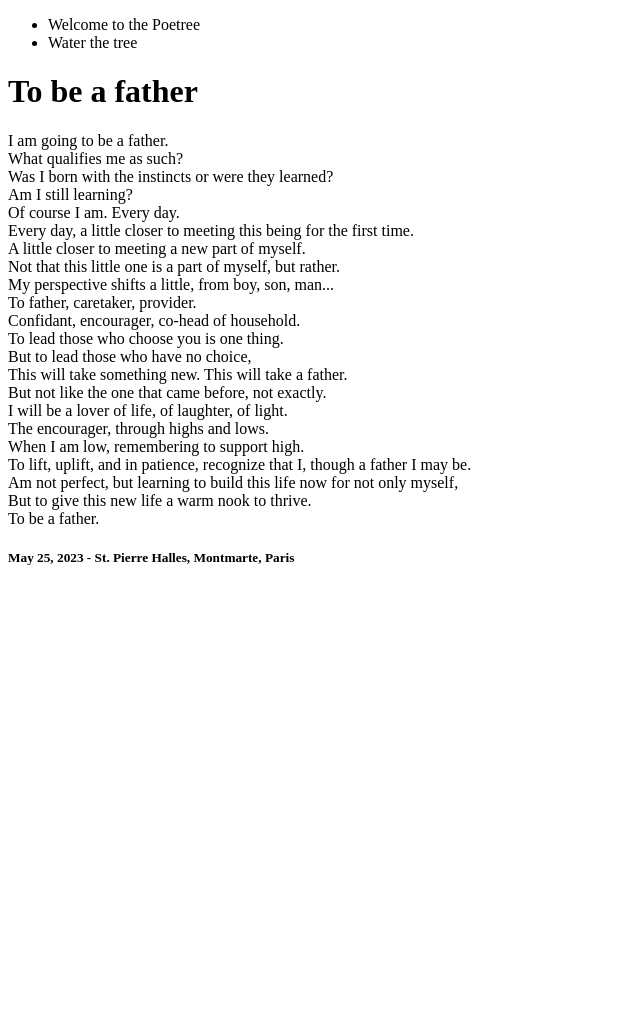
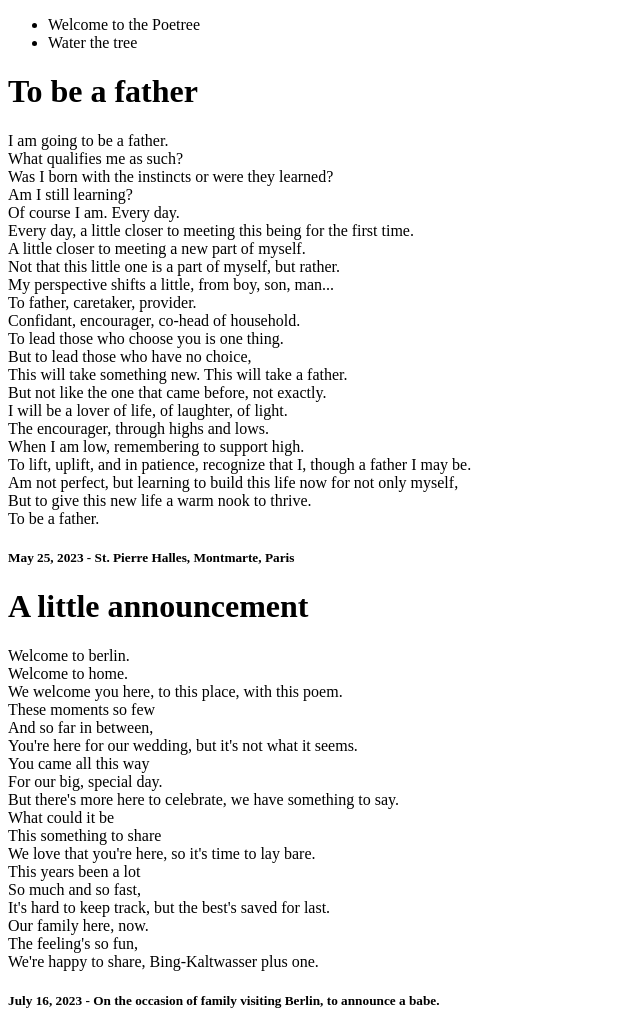
Before and after one commit to notspencer/poetree, a plain HTML site: page index.html in a window 1280 px wide. Shown: the whole page, without its empty margins (0-640 px from the left). Before the commit the page ends 800 px from the top, so only its background shows below. Drawn offline with Linux system fonts and the light colour scheme.

Commit message:
Second Poem Entry

```diff
--- a/index.html
+++ b/index.html
@@ -15,6 +15,7 @@
 </head>
 
 <body>
+  <div class="poem" id="to-be-a-father">
   <h1>To be a father</h1>
   <p>
     I am going to be a father.<br>
@@ -41,6 +42,34 @@ But to give this new life a warm nook to thrive.<br>
     To be a father.<br>
   </p>
   <h5>May 25, 2023 - St. Pierre Halles, Montmarte, Paris</h5>
+
+  </div>
+  <div class="poem" id="a-little-announcement">
+    <h1>A little announcement</h1>
+    <p>
+      Welcome to berlin.<br>
+      Welcome to home.<br>
+      We welcome you here, to this place, with this poem.<br>
+      These moments so few<br>
+      And so far in between,<br>
+      You&#39;re here for our wedding, but it&#39;s not what it seems.<br>
+      You came all this way<br>
+      For our big, special day.<br>
+      But there&#39;s more here to celebrate, we have something to say.<br>
+      What could it be<br>
+      This something to share<br>
+      We love that you&#39;re here, so it&#39;s time to lay bare.<br>
+      This years been a lot<br>
+      So much and so fast,<br>
+      It&#39;s hard to keep track, but the best&#39;s saved for last.<br>
+      Our family here, now.<br>
+      The feeling&#39;s so fun,<br>
+      We&#39;re happy to share, Bing-Kaltwasser plus one.<br>
+    </p>
+    <h5>July 16, 2023 - On the occasion of family visiting Berlin, to announce a babe.</h5>
+
+  </div>
+
 </body>
 
 </html>
```
Lines whose indentation alone changed are shown as unchanged.
